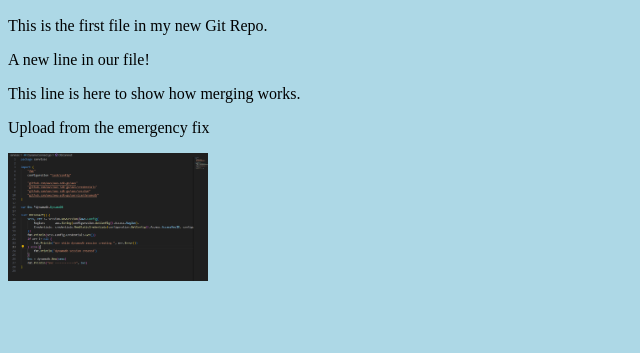
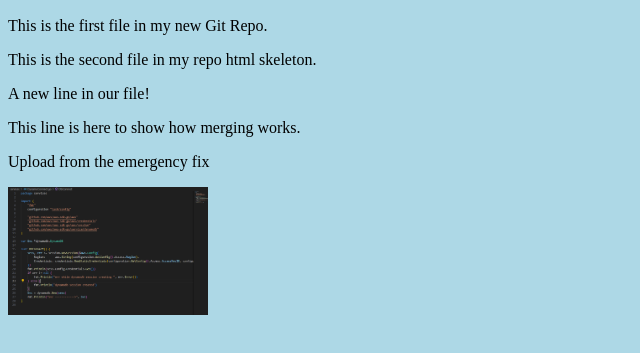
Before and after one commit to musthaq16/hello-world, a plain HTML site: page index.html in a window 1280 px wide. Shown: the part 147-500 px from the top of the page, without its empty margins (0-640 px from the left). Drawn offline with Linux system fonts and the light colour scheme.

Commit message:
Update index.html
just small addition

```diff
--- a/index.html
+++ b/index.html
@@ -10,6 +10,9 @@
 <div><img src="screenshot1.png" alt="Hello World from Space"
     style="width:100%;max-width:100px"></div>
 <p>This is the first file in my new Git Repo.</p>
+
+<p>This is the second file in my repo html skeleton.</p>
+
 <p>A new line in our file!</p>
 <p>This line is here to show how merging works.</p>
 <p>Upload from the emergency fix</p>
```
